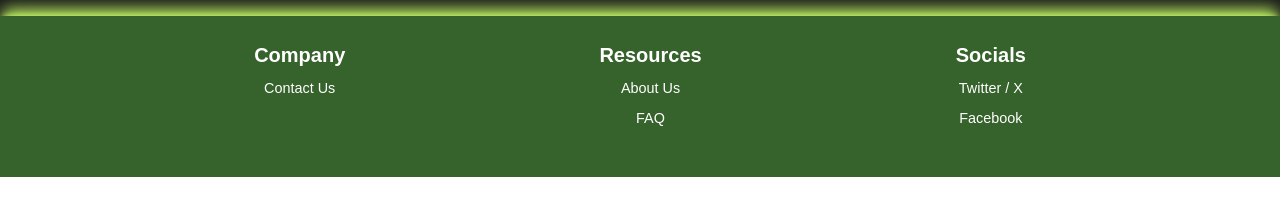
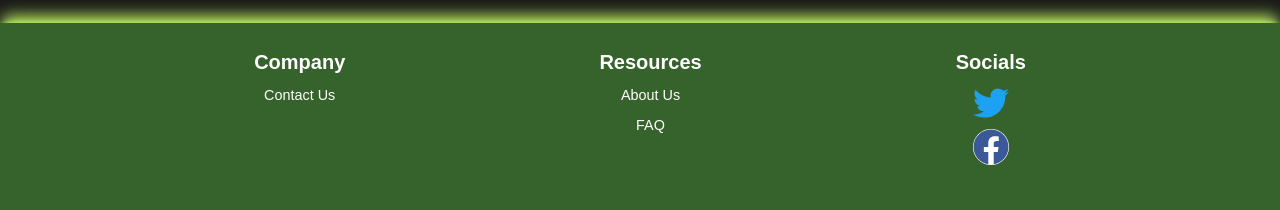
Before and after one commit to AlexAutumns/DoBuMartialArts, a React (Vite) app: page / in a window 1280 px wide. Shown: the part 1381-1591 px from the top of the page. Before the commit the page ends 1558 px from the top, so only its background shows below. Built offline with nearby package versions, Linux system fonts and the light colour scheme.

Commit message:
added socials icons to footer

```diff
--- a/package.json
+++ b/package.json
@@ -13,6 +13,7 @@
     "carousel": "^0.0.3",
     "react": "^18.3.1",
     "react-dom": "^18.3.1",
+    "react-icons": "^5.3.0",
     "react-router-dom": "^6.27.0",
     "react-slick": "^0.30.2",
     "slick": "^1.12.2",
--- a/src/assets/database.js
+++ b/src/assets/database.js
@@ -107,9 +107,8 @@ const database = {
         {
             name: "Twitter / X",
             link: "https://x.com/home",
-            icon: "",
         },
-        { name: "Facebook", link: "https://www.facebook.com", icon: "" },
+        { name: "Facebook", link: "https://www.facebook.com" },
     ],
 
     facilities: [
--- a/src/components/Footer/Footer.jsx
+++ b/src/components/Footer/Footer.jsx
@@ -1,5 +1,8 @@
 import React, { useEffect, useState } from "react";
 import { Link } from "react-router-dom";
+
+// Importing Socials Icons
+import { FaFacebook, FaTwitter } from "react-icons/fa";
 
 import database from "../../assets/database";
 
@@ -80,22 +83,36 @@ const Footer = React.forwardRef((props, ref) => {
             </div>
 
             <div id="socials" className="flex flex-col text-white">
-                <h1 className="text-[1.25em] font-bold justify-center">
-                    Socials
-                </h1>
+                <h1 className="text-[1.25em] font-bold text-center">Socials</h1>
                 <ul className="flex items-center justify-center flex-col w-full space-y-2 py-2 text-[0.9em]">
-                    {socials.map((page, index) => (
-                        <li key={index}>
+                    <li>
                         <a
-                                href={page.link}
+                            href="https://www.twitter.com"
                             target="_blank"
                             rel="noopener noreferrer"
-                                className="text-white hover:text-yellow-200 duration-200"
                         >
-                                {page.name}
+                            <FaTwitter
+                                className="text-[2.5em]"
+                                style={{
+                                    color: "#1DA1F2",
+                                }}
+                            />
                         </a>
                     </li>
-                    ))}
+                    <li>
+                        <a
+                            href="https://www.facebook.com"
+                            target="_blank"
+                            rel="noopener noreferrer"
+                        >
+                            <FaFacebook
+                                className="text-[2.5em] bg-white rounded-full"
+                                style={{
+                                    color: "#3b5998",
+                                }}
+                            />
+                        </a>
+                    </li>
                 </ul>
             </div>
         </div>
```
Also changed, not shown: 1 other file (tests, documents, lock files or other folders). Lines whose indentation alone changed are shown as unchanged.
